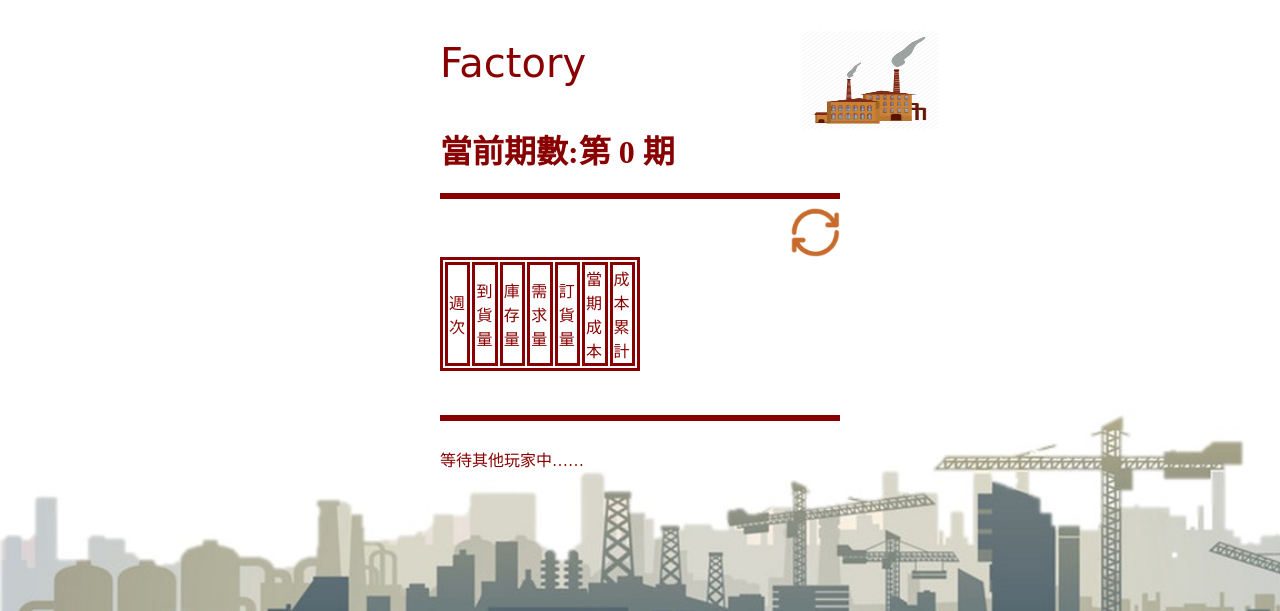
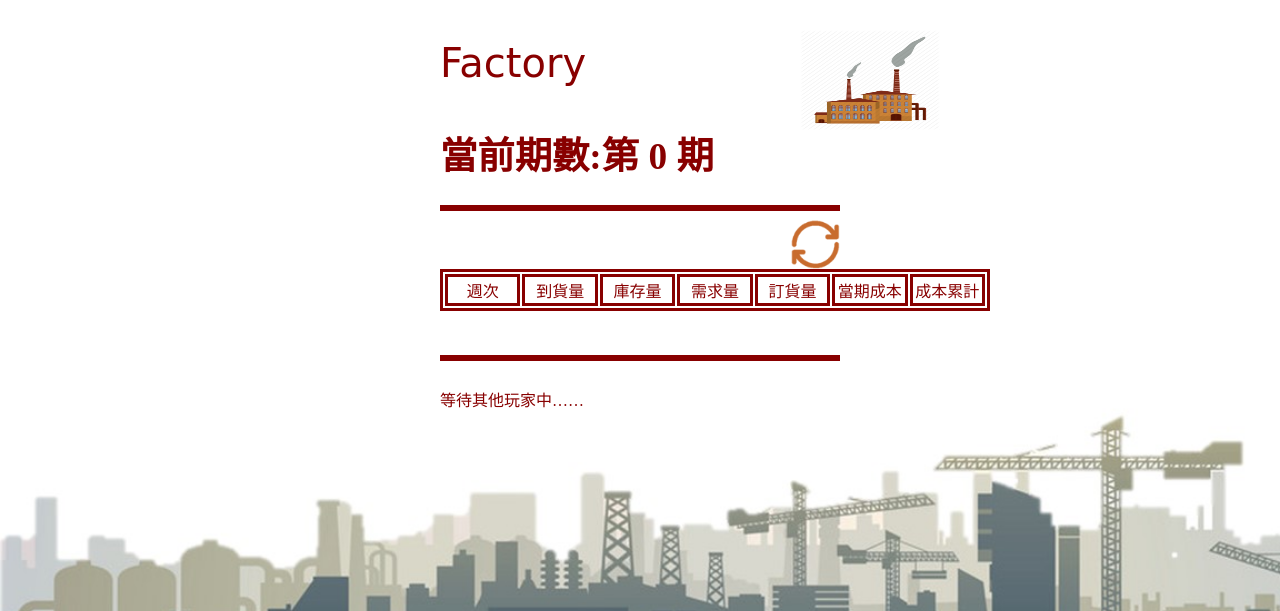
Before and after one commit to team333demo/beer-game, a PHP site: page /factory.php?Tid=1 in a window 1280 px wide. Shown: the top 611 px of the page. Run offline with PHP 8.4, Linux system fonts and the light colour scheme; data comes from the database, SQL or seed files in the repository; data that the repository does not hold is empty; some web fonts are replaced.

Commit message:
表格字體放大，置中

```diff
--- a/factory.php
+++ b/factory.php
@@ -37,7 +37,7 @@ style: text-shadow:3px 3px 3px #cccccc;
 font-family:'Cabin Sketch', cursive;
 }
 font1{
-font-size: 12pt;
+font-size: 14pt;
 color: 	#880000;
 style: text-shadow:3px 3px 3px #cccccc;
 font-family:Microsoft JhengHei;
@@ -46,12 +46,13 @@ font-family:Microsoft JhengHei;
 td{
 width: 200px;
 border: 3px solid 	#880000;
-font-size:13;
+font-size:18;
 color:	#880000;
 font-family:Microsoft JhengHei;
 }
-.table{
+table{
 border: 3px solid 	#880000;
+text-align:center;
 }
 hr{
 border: 3px solid 	#880000;
@@ -73,7 +74,7 @@ border: 3px solid 	#880000;
     <input type = "hidden" name="opr" value="reset"/>
     <div style="text-align:right;"><input type=image src=pic/resetf.png width="50"height="50" onclick="submit()" title="重置"></div>
 </form>
-<table width="200" border="1" class="table" >
+<table width="550" border="1">
   <tr>
     <td>週次</td>
     <td>到貨量</td>
```
Also changed, not shown: distributor.php (+5 -3 lines), retailer.php (+5 -3 lines), wholesaler.php (+5 -3 lines).
